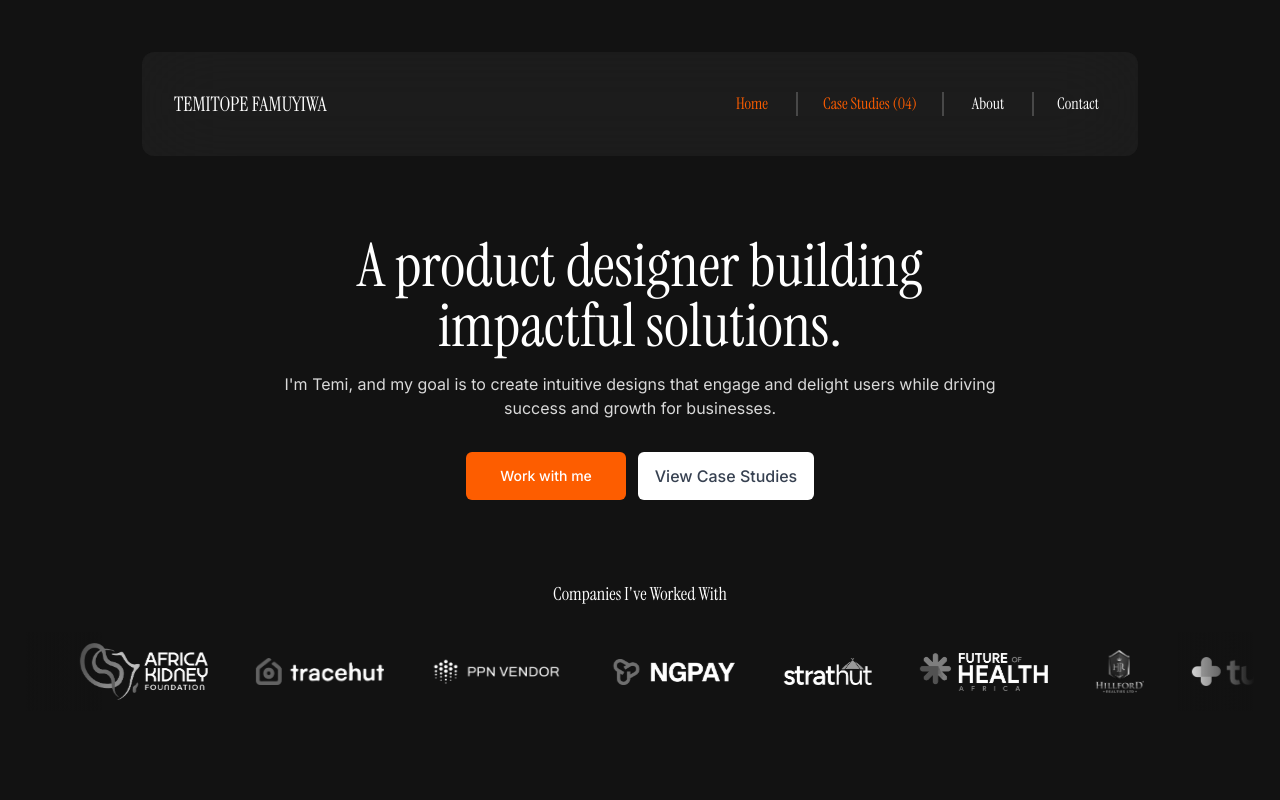
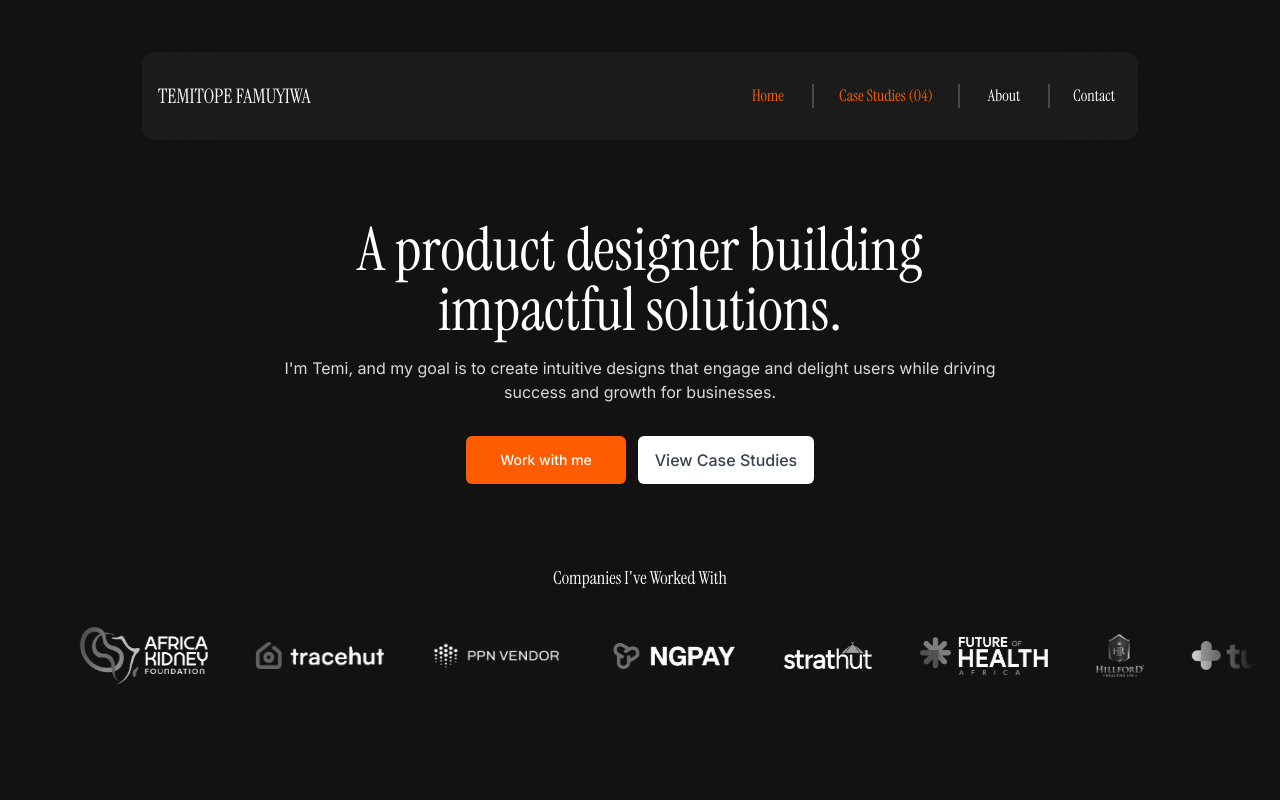
Before and after one commit to Adewole1/temi, a React (Vite) app: page / in a window 1280 px wide. Shown: the top 800 px of the page. Built offline with nearby package versions, Linux system fonts and the light colour scheme.

Commit message:
Updated navbar

```diff
--- a/src/layout/Applayout.jsx
+++ b/src/layout/Applayout.jsx
@@ -25,8 +25,8 @@ const Applayout = () => {
 
   return (
     <div id="home" className="flex flex-col w-screen relative items-center">
-      <div className="sticky top-12 z-50 px-4 md:px-8 lg:px-0 mt-6 lg:mt-10 xl:mt-[3.25rem] w-screen flex items-center justify-center max-w-[1437.5px]">
-        <div className="w-full lg:w-[62.25rem] px-4 md:px-6 lg:px-8 py-5 lg:py-7 flex items-center justify-between backdrop-blur-2xl bg-[#484848]/20 rounded-xl">
+      <div className="sticky top-4 md:top-6 lg:top-8 2xl:top-12 z-50 px-4 md:px-8 lg:px-0 mt-6 lg:mt-10 xl:mt-[3.25rem] w-screen flex items-center justify-center max-w-[1437.5px]">
+        <div className="w-full lg:w-[62.25rem] px-4 2xl:px-8 py-3 lg:py-5 2xl:py-7 flex items-center justify-between backdrop-blur-2xl bg-[#484848]/20 rounded-xl">
           {window.location.pathname === "/" ? (
             <>
               <p className="uppercase !leading-normal text-lg lg:text-xl 2xl:text-2xl font-instrument">
@@ -109,6 +109,7 @@ const Applayout = () => {
               <HoverButton
                 bg={"bg-transparent"}
                 text={"text-white font-instrument fill-white"}
+                width={"w-16"}
                 link={"/"}
                 oldContent={
                   <div className="flex items-center flex-nowrap gap-0.5">
@@ -118,7 +119,7 @@ const Applayout = () => {
                         focusable="false"
                         viewBox="0 0 24 24"
                         color="rgb(255, 255, 255)"
-                        className="w-full h-full fill-white inline-block select-none flex-shrink-0"
+                        className="w-full h-full fill-white select-none flex-shrink-0"
                       >
                         <path d="M20 11H7.83l5.59-5.59L12 4l-8 8 8 8 1.41-1.41L7.83 13H20v-2z"></path>
                       </svg>
@@ -139,9 +140,7 @@ const Applayout = () => {
                         <path d="M20 11H7.83l5.59-5.59L12 4l-8 8 8 8 1.41-1.41L7.83 13H20v-2z"></path>
                       </svg>
                     </div>
-                    <p className="m-0 p-0 text-sm leading-tight mt-[1px]">
-                      Go Back
-                    </p>
+                    <p className="m-0 p-0 text-sm mt-[1px]">Go Back</p>
                   </div>
                 }
               />
```
